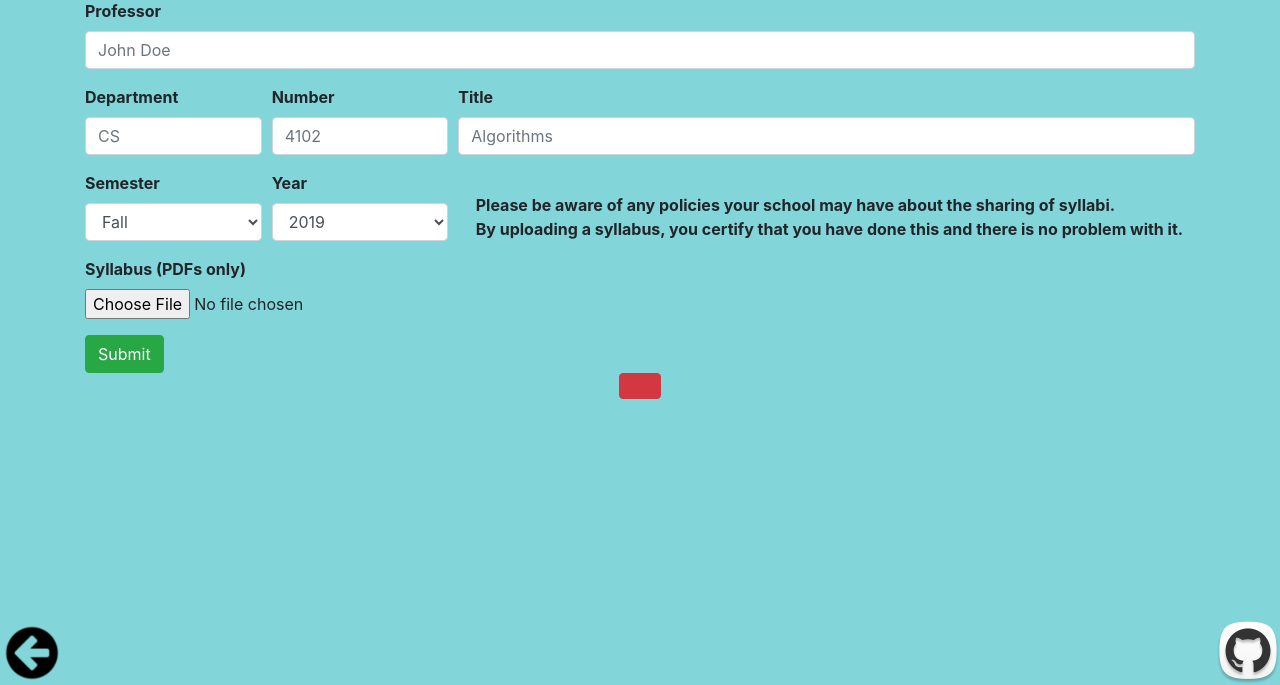
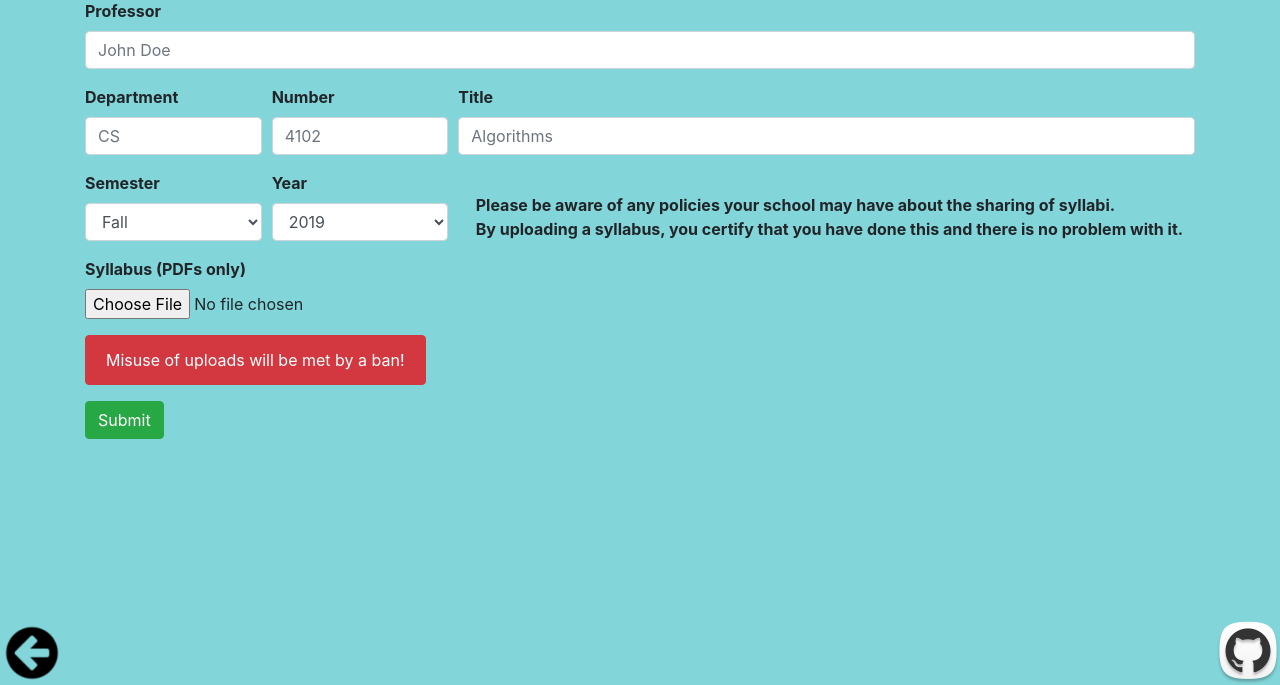
Before and after one commit to SyllabiShare/syllabi-share, a Django app: template templates/upload.html in a window 1280 px wide. Shown: the part 115-800 px from the top of the page. Run offline with Django 3.2, Linux system fonts and the light colour scheme; the template is opened without the code that fills it, so the values that code supplies are empty; some libraries are stand-ins or nearby versions.

Commit message:
rearranged hardcoded messages and fixed January

```diff
--- a/templates/upload.html
+++ b/templates/upload.html
@@ -1,6 +1,12 @@
 {% extends 'base.html' %}
 {% load static %}
 {% block content %}
+
+<div class="text-center">
+  {% if success %}
+  <div id="message-success" class="alert d-inline-block" style="display: inline-block; color: white; border-color: #43a546; background-color: #43a546;" role="alert"> Syllabus successfully added to <a href="#" style="color:#caffcb">this page</a>. Thank you!</div>
+  {% endif %}
+</div>
 
 <h3>Upload Syllabus</h3>
 <form id="form-id" action="/upload/" method="post" enctype="multipart/form-data">
@@ -30,7 +36,7 @@
         <option value="fall">Fall</option>
         <option value="spring">Spring</option>
         <option value="summer">Summer</option>
-        <option value="summer">January</option>
+        <option value="january">January</option>
       </select>
     </div>
     <div class="form-group col-md-2">
@@ -44,20 +50,22 @@
       <b>Please be aware of any policies your school may have about the sharing of syllabi.<br> By uploading a syllabus, you certify that you have done this and there is no problem with it.</b>
     </div>
   </div>
-  <div class="form-group">
-    <label for="file"><b>Syllabus (PDFs only)</b></label>
-    <input class="form-control-file" id="file" type="file" name="file" accept="application/pdf" required>
+
+  <div class="form-row">
+    <div class="form-group col-md-4">
+      <label for="file"><b>Syllabus (PDFs only)</b></label>
+      <input class="form-control-file" id="file" type="file" name="file" accept="application/pdf" required>
+    </div>
+    <div class="form-group col-md">
+      <div id="message" class="alert d-inline-block" style="display: none !important;  color: white; border-color: #d33840; background-color: #d33840;" role="alert"> </div>
+    </div>
   </div>
-  <input class="btn btn-success" type="submit" value="Submit">
+
+  <div id="message-warning" class="alert d-inline-block" style="display: inline-block; color: white; border-color: #d33840; background-color: #d33840;" role="alert"> Misuse of uploads will be met by a ban!</div>
+
+  <div><input class="btn btn-success" type="submit" value="Submit"></div>
+
 </form>
-
-<div class="text-center">
-  {% if success %}
-  <div id="message" class="alert d-inline-block" style="display: inline-block; color: white; border-color: #43a546; background-color: #43a546;" role="alert"> Addition Successful! </div>
-  {% else %}
-  <div id="message" class="alert d-inline-block" style="display: inline-block; color: white; border-color: #d33840; background-color: #d33840;" role="alert"> {{message}} </div>
-  {% endif %}
-</div>
 
 <a href="/"><img class="left" src="{% static 'left.png' %}"></a>
 
@@ -66,12 +74,14 @@
       $("#file").on('change', function(event) {
           var file = event.target.files[0];
           if(file.size>=5*1024*1024) {
-              document.getElementById('message').innerHTML = "Upload PDFs of size less than 1MB please";
+              document.getElementById('message').innerHTML = "Please upload PDFs smaller than 5 MB.";
+              document.getElementById('message').style.display = "inline-block";
               $("#form-id").get(0).reset();
               return;
           }
           if(!file.type.match('application/pdf.*')) {
-              document.getElementById('message').innerHTML = "Upload PDFs only please!";
+              document.getElementById('message').innerHTML = "PDFs only, please!";
+              document.getElementById('message').style.display = "inline-block";
               $("#form-id").get(0).reset();
               return;
           }
```
